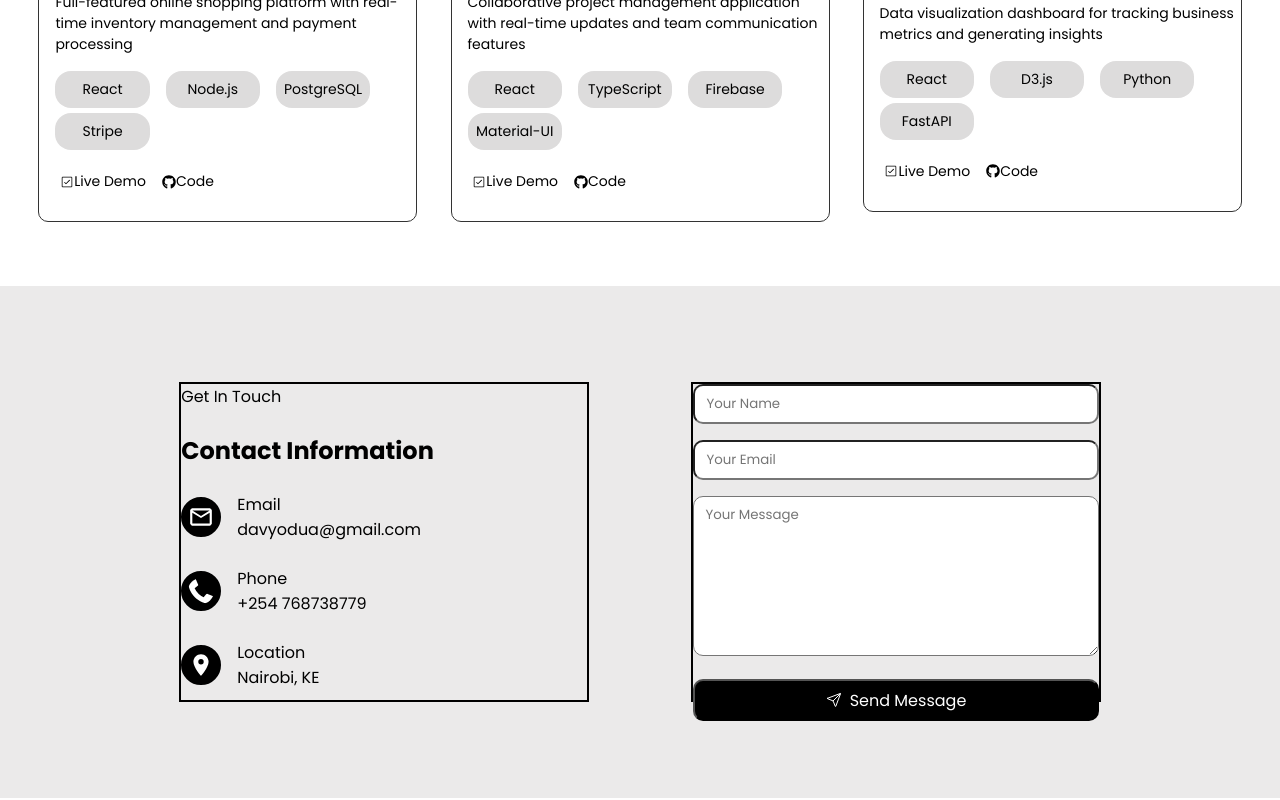
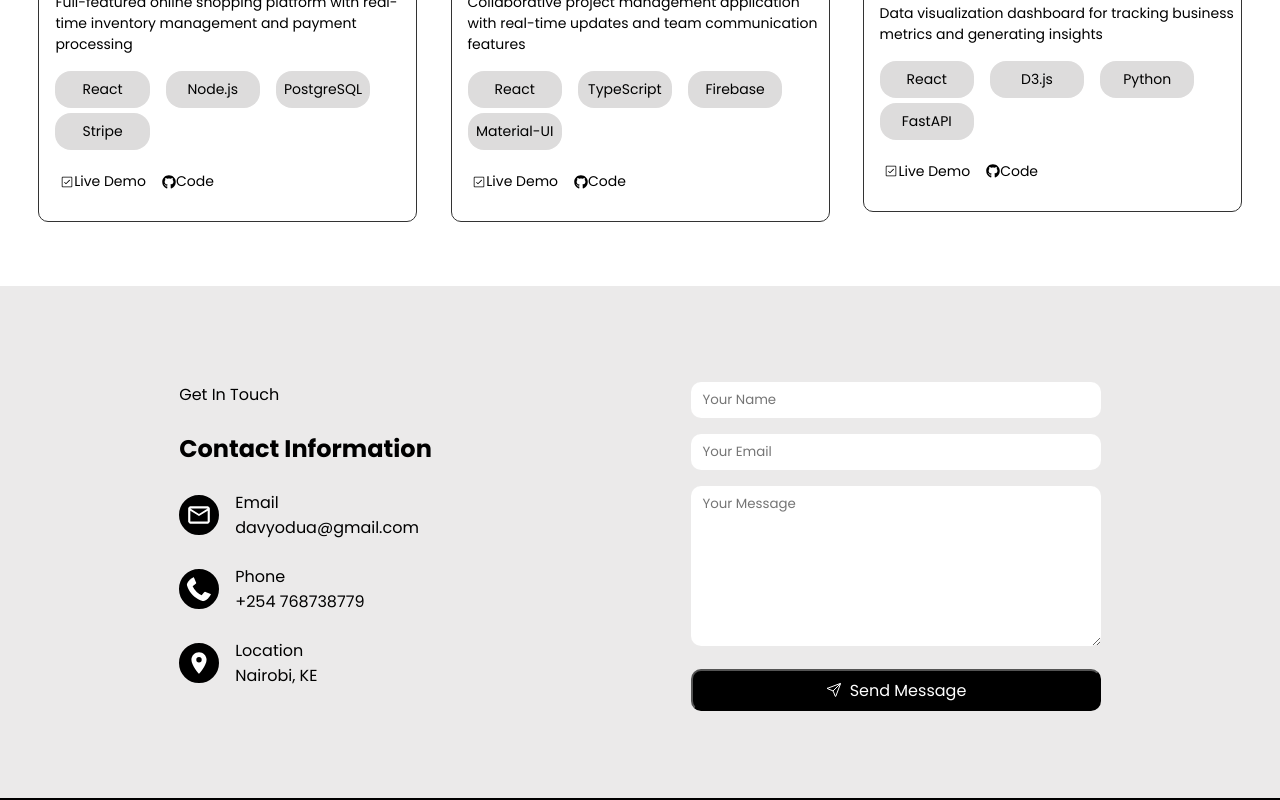
Before and after one commit to davy-odua/Resume., a React (Vite) app: page / in a window 1280 px wide. Shown: the part 2226-3026 px from the top of the page. Built offline with nearby package versions, Linux system fonts and the light colour scheme.

Commit message:
added the elements

```diff
--- a/src/components/components.css
+++ b/src/components/components.css
@@ -184,6 +184,7 @@
 .footer{
     padding: 2rem 0;
     background: #ebeaea;
+    border-bottom: 2px solid black;
 }
 .footer-row{
     display: flex;
@@ -191,7 +192,6 @@
     justify-content: space-around;
 }
 .footer-col{
-    border: 2px solid black;
     flex-basis: 40%;
     height: 20rem;
 }
@@ -222,6 +222,7 @@
     padding: 0.5rem 0;
     padding-left: 0.7rem;
     border-radius: 10px;
+    border: none;
 }
 .footer-col textarea{
     height: 10rem;
@@ -232,6 +233,10 @@
     color: #fff;
     border-radius: 10px;
     padding: 0.4rem 0;
+    transition: 0.5s;
+}
+.footer-col button:hover{
+    opacity: 0.85;
 }
 .footer-col button p{
     display: flex;
```
